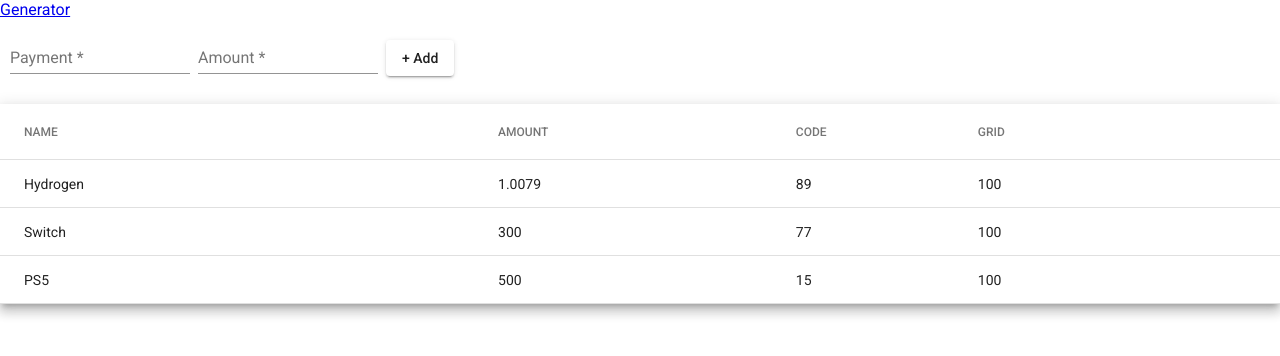
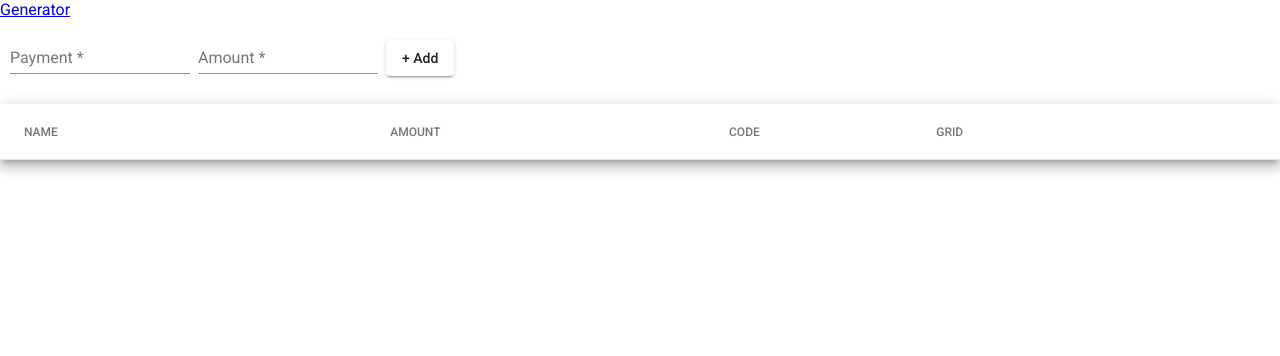
Before and after one commit to Xylios13/altar.io-challenge, an Angular app: page /payments in a window 1280 px wide. Shown: the top 356 px of the page. Built offline with nearby package versions, Linux system fonts and the light colour scheme.

Commit message:
Add PaymentsService

```diff
--- /dev/null
+++ b/src/app/payments.service.ts
@@ -0,0 +1,26 @@
+import { Injectable } from '@angular/core';
+import { Grid } from './grid';
+
+export interface Payment {
+    name: string;
+    amount: number;
+    code: string;
+    grid: Grid;
+}
+
+@Injectable({
+    providedIn: 'root'
+})
+export class PaymentsService {
+    payments: Payment[] = [];
+
+    constructor() { }
+
+    add(payment: Payment) {
+	this.payments.push(payment);
+    }
+
+    getPayments(): Payment[] {
+	return this.payments.slice();
+    }
+}
--- a/src/app/payments/payments.component.html
+++ b/src/app/payments/payments.component.html
@@ -25,7 +25,7 @@
   </button>
 </form>
 <!-- Payments -->
-<table mat-table [dataSource]="payments" class="mat-elevation-z8">
+<table mat-table [dataSource]="getPayments()" class="mat-elevation-z8">
 
   <!--- Note that these columns can be defined in any order.
       The actual rendered columns are set as a property on the row definition" -->
--- a/src/app/payments/payments.component.ts
+++ b/src/app/payments/payments.component.ts
@@ -4,6 +4,7 @@ import { MatTable } from '@angular/material/table';
 
 import { Grid } from '../grid';
 import { GridService } from '../grid.service';
+import { PaymentsService } from '../payments.service';
 
 
 export interface Payment {
@@ -12,12 +13,6 @@ export interface Payment {
     code: string;
     grid: Grid;
 }
-
-const PAYMENT_DATA: Payment[] = [
-    {name: 'Hydrogen', amount: 1.0079, code: '89', grid: new Grid(10, 10)},
-    {name: 'Switch', amount: 300, code: '77', grid: new Grid(10, 10)},
-    {name: 'PS5', amount: 500, code: '15', grid: new Grid(10, 10)},
-];
 
 @Component({
     selector: 'app-payments',
@@ -29,8 +24,6 @@ export class PaymentsComponent implements OnInit {
 
     grid: Grid = new Grid(0, 0);
 
-    payments: Payment[] = PAYMENT_DATA;
-
     addPaymentFormGroup: FormGroup = new FormGroup({});
 
     nameFormControl: FormControl = new FormControl();
@@ -39,7 +32,7 @@ export class PaymentsComponent implements OnInit {
 
     @ViewChild(MatTable) table: MatTable<Payment> | undefined;
 
-    constructor(private gridService: GridService) { }
+    constructor(private gridService: GridService, private paymentsService: PaymentsService) { }
 
     ngOnInit(): void {
 	this.gridService.grid$.subscribe({
@@ -57,11 +50,15 @@ export class PaymentsComponent implements OnInit {
 	return this.grid;
     }
 
+    getPayments(): Payment[] {
+	return this.paymentsService.getPayments();
+    }
+
     onFormSubmit() {
 	console.log(this.addPaymentFormGroup.get('name'));
 	if (this.nameFormControl.valid && this.amountFormControl.valid) {
 	    let grid = this.getGrid();
-	    this.payments.push({
+	    this.paymentsService.add({
 		name: this.nameFormControl.value,
 		amount: this.amountFormControl.value,
 		code: this.getCode(grid),
```
Also changed, not shown: 1 other file (tests, documents, lock files or other folders).
